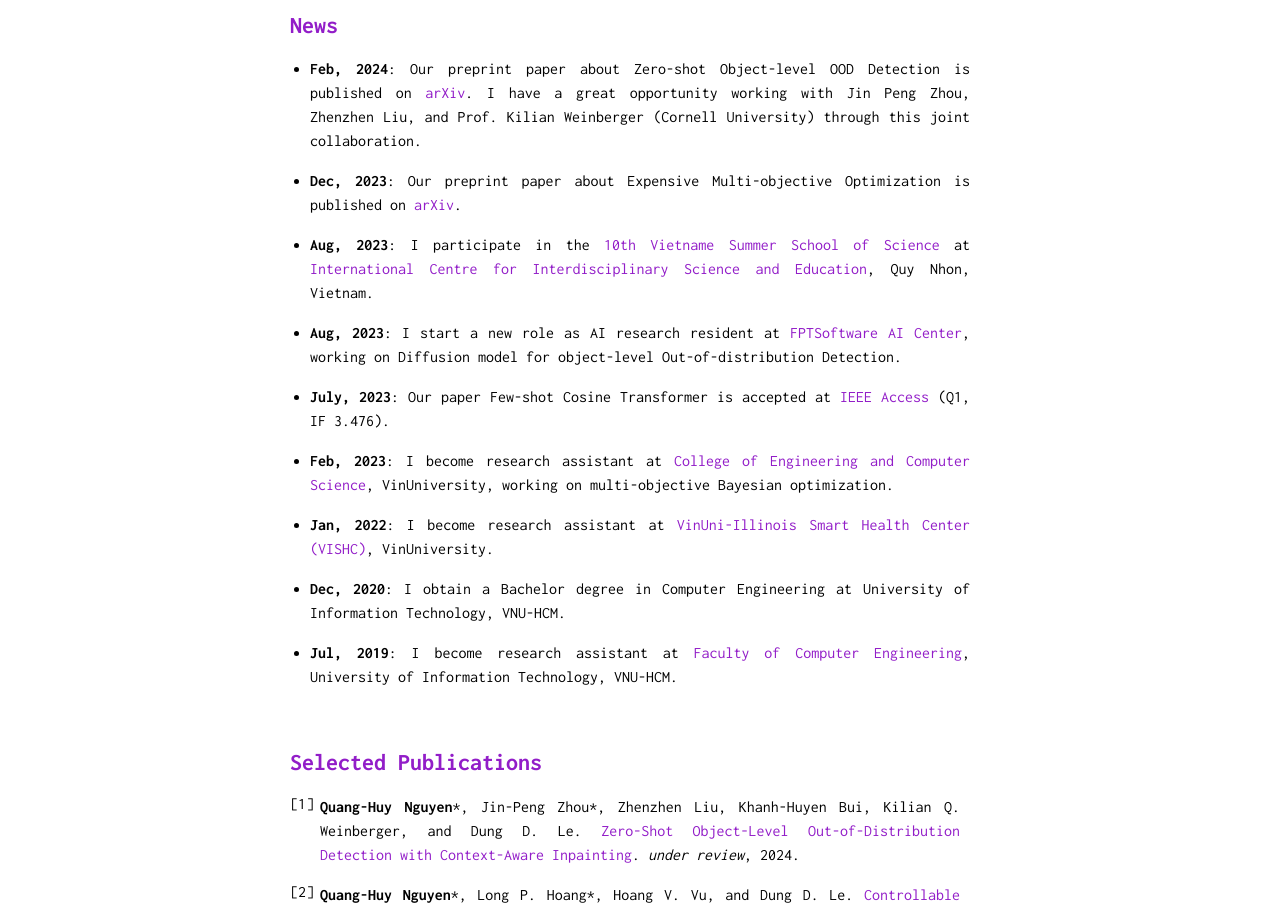
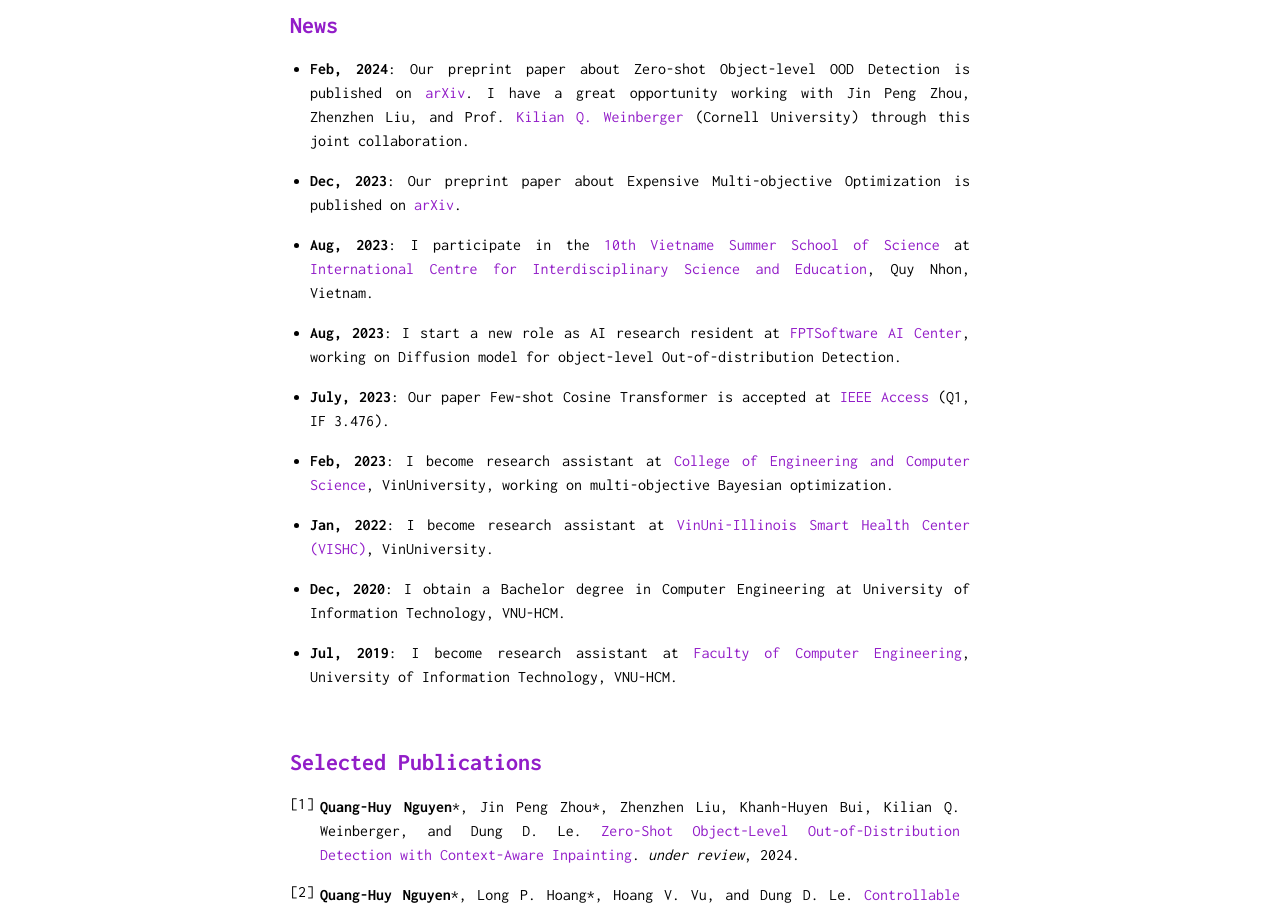
Before and after one commit to quanghuy0497/quanghuy0497.github.io, a Jekyll site: the page built from index.md, in a window 1280 px wide. Shown: the part 888-1793 px from the top of the page. Built offline with Jekyll 4.4.1, drawn with Linux system fonts in a browser that asks for light colours; nearby versions of some CDN libraries.

Commit message:
Update bio

```diff
--- a/page/about.md
+++ b/page/about.md
@@ -24,7 +24,7 @@ Details of my research interests are presented and discussed [here](https://quan
 
 ## News
 
-- **Feb, 2024**: Our preprint paper about Zero-shot Object-level OOD Detection is published on [arXiv](http://arxiv.org/abs/2402.03292). I have a great opportunity working with Jin Peng Zhou, Zhenzhen Liu, and Prof. Kilian Weinberger (Cornell University) through this joint collaboration.
+- **Feb, 2024**: Our preprint paper about Zero-shot Object-level OOD Detection is published on [arXiv](http://arxiv.org/abs/2402.03292). I have a great opportunity working with Jin Peng Zhou, Zhenzhen Liu, and Prof. [Kilian Q. Weinberger](https://www.cs.cornell.edu/~kilian/) (Cornell University) through this joint collaboration.
 
 - **Dec, 2023**: Our preprint paper about Expensive Multi-objective Optimization is published on [arXiv](https://arxiv.org/abs/2311.15297).
 
@@ -46,7 +46,7 @@ Details of my research interests are presented and discussed [here](https://quan
 
 <h2 style="color:#921dc8;"> Selected Publications</h2>
 
-1. **Quang-Huy Nguyen**\*, Jin-Peng Zhou\*, Zhenzhen Liu, Khanh-Huyen Bui, Kilian Q. Weinberger, and Dung D. Le. [Zero-Shot Object-Level Out-of-Distribution Detection with Context-Aware Inpainting](http://arxiv.org/abs/2402.03292). *under review*, 2024.
+1. **Quang-Huy Nguyen**\*, Jin Peng Zhou\*, Zhenzhen Liu, Khanh-Huyen Bui, Kilian Q. Weinberger, and Dung D. Le. [Zero-Shot Object-Level Out-of-Distribution Detection with Context-Aware Inpainting](http://arxiv.org/abs/2402.03292). *under review*, 2024.
 
 2. **Quang-Huy Nguyen**\*, Long P. Hoang\*, Hoang V. Vu, and Dung D. Le. [Controllable Expensive Multi-objective Optimization with Warm-starting Gaussian Processes](https://arxiv.org/abs/2311.15297). *arXiv:2311.15297*, 2023.
 
```
